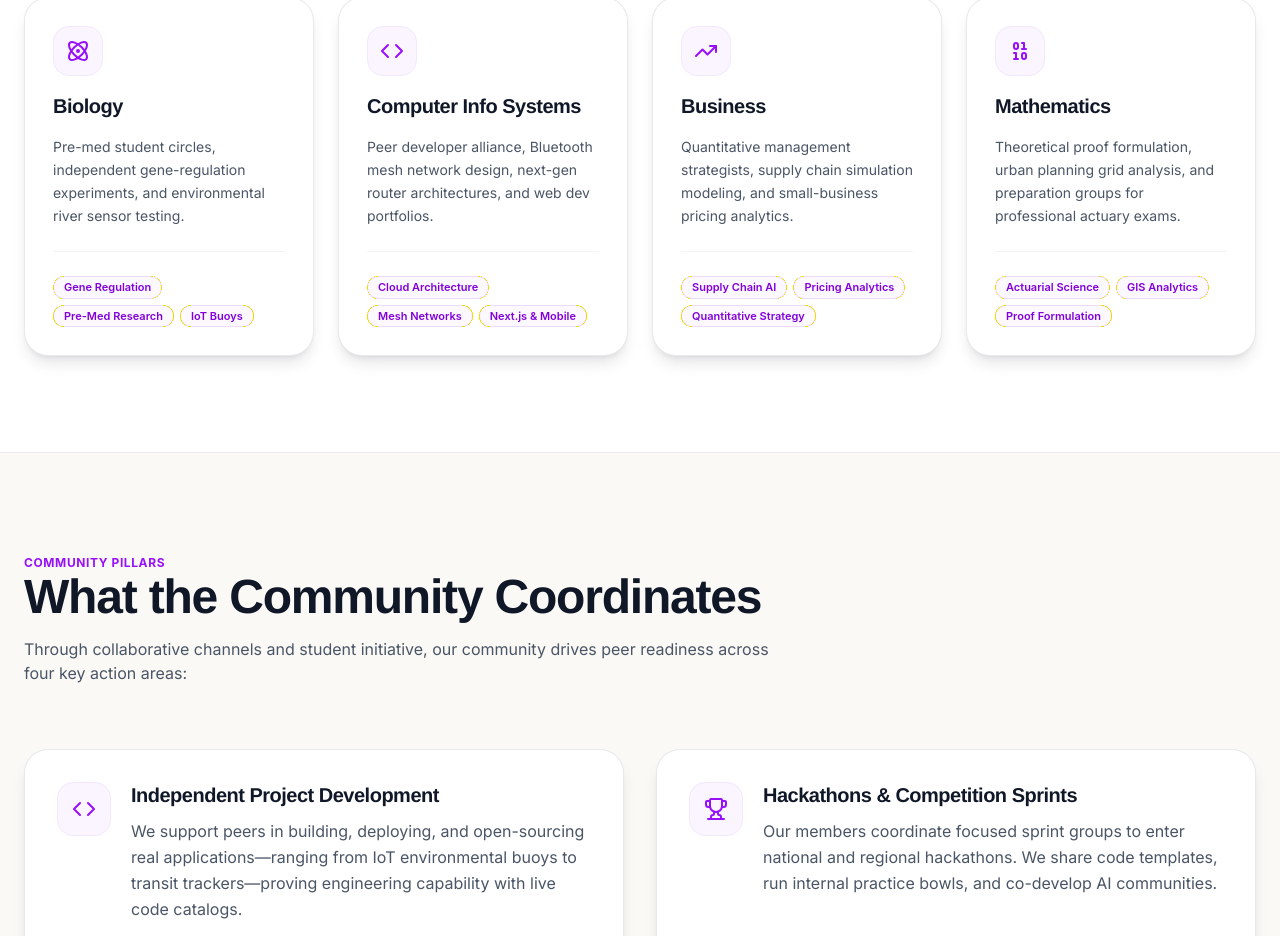
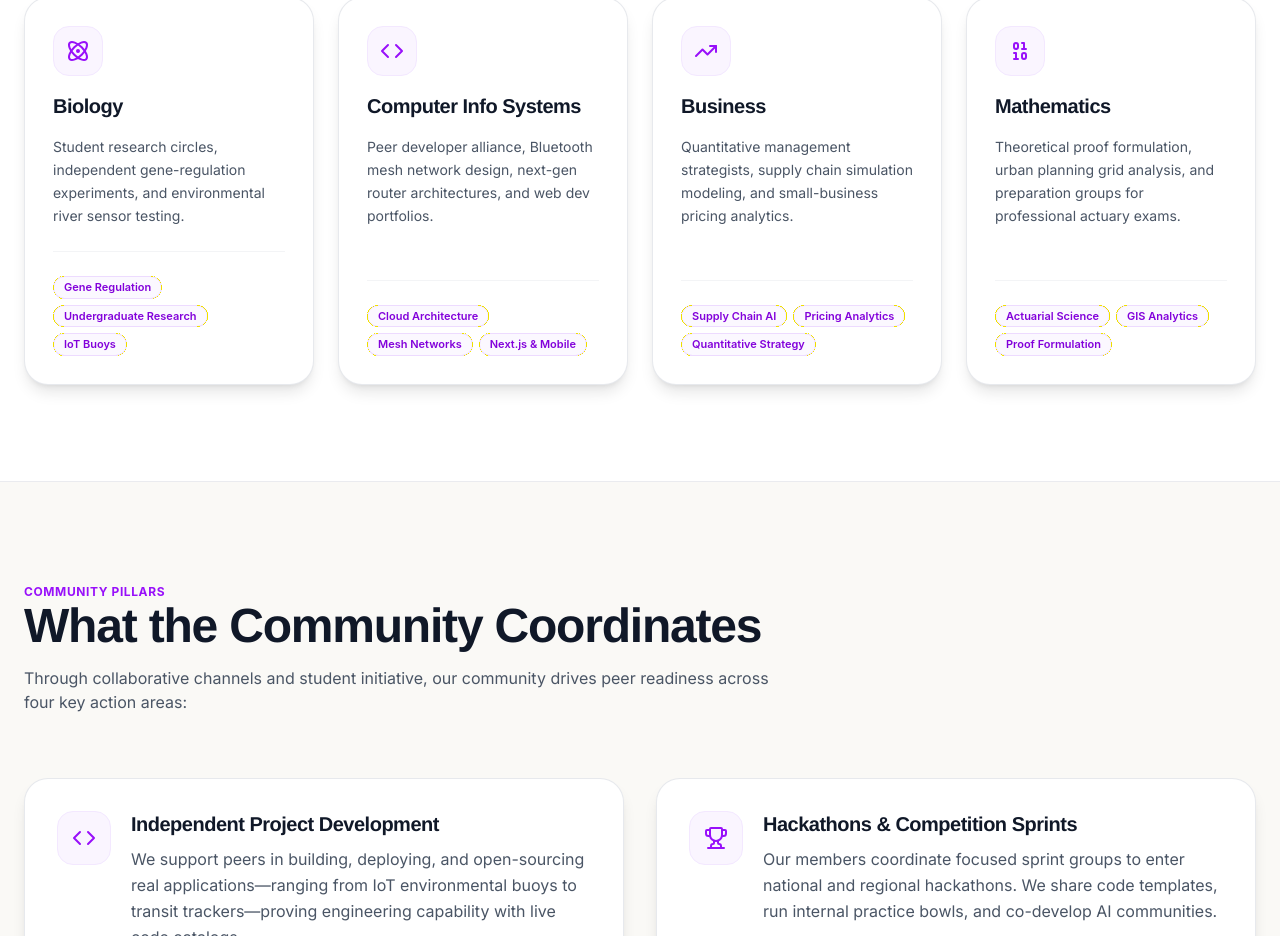
Before and after one commit to Aidarag/lc-stem-website, a Next.js app: page /about in a window 1280 px wide. Shown: the part 2375-3311 px from the top of the page. Built offline with nearby package versions, Linux system fonts and the light colour scheme; no server answers.

Commit message:
chore: remove pre-med from Biology program details and cryptography from Math program details across all pages

```diff
--- a/src/app/about/page.tsx
+++ b/src/app/about/page.tsx
@@ -161,9 +161,9 @@ export default function AboutPage() {
             {[
               {
                 title: 'Biology',
-                desc: 'Pre-med student circles, independent gene-regulation experiments, and environmental river sensor testing.',
+                desc: 'Student research circles, independent gene-regulation experiments, and environmental river sensor testing.',
                 icon: <Atom className="h-6 w-6" />,
-                topics: ['Gene Regulation', 'Pre-Med Research', 'IoT Buoys']
+                topics: ['Gene Regulation', 'Undergraduate Research', 'IoT Buoys']
               },
               {
                 title: 'Computer Info Systems',
--- a/src/app/page.tsx
+++ b/src/app/page.tsx
@@ -229,7 +229,7 @@ export default function Home() {
               {[
                 {
                   q: "1. What STEM concentrations are offered at Livingstone College?",
-                  a: "Livingstone College offers four specialized academic tracks: Computer Information Systems (CIS), Biology & Pre-Med, Mathematics & Data Science, and Business Analytics."
+                  a: "Livingstone College offers four specialized academic tracks: Computer Information Systems (CIS), Biology, Mathematics & Data Science, and Business Analytics."
                 },
                 {
                   q: "2. How can I participate in undergraduate research or hackathons?",
--- a/src/data/stemData.ts
+++ b/src/data/stemData.ts
@@ -90,7 +90,7 @@ export const academicPrograms: AcademicProgram[] = [
   {
     name: 'Mathematics',
     slug: 'mathematics',
-    overview: 'The Mathematics program cultivates critical thinking, analytical reasoning, and rigorous problem-solving skills. Students explore theoretical structures and applied mathematics, preparing them for careers in data science, actuarial modeling, finance, and cryptography.',
+    overview: 'The Mathematics program cultivates critical thinking, analytical reasoning, and rigorous problem-solving skills. Students explore theoretical structures and applied mathematics, preparing them for careers in data science, actuarial modeling, and finance.',
     careers: ['Data Scientist', 'Actuary', 'Quantitative Analyst', 'Operations Researcher', 'Cryptographer'],
     skills: ['Statistical Modeling', 'Linear Algebra & Calculus', 'Data Visualization (R/Python)', 'Predictive Analytics', 'Algorithmic Logic'],
     highlights: [
```
